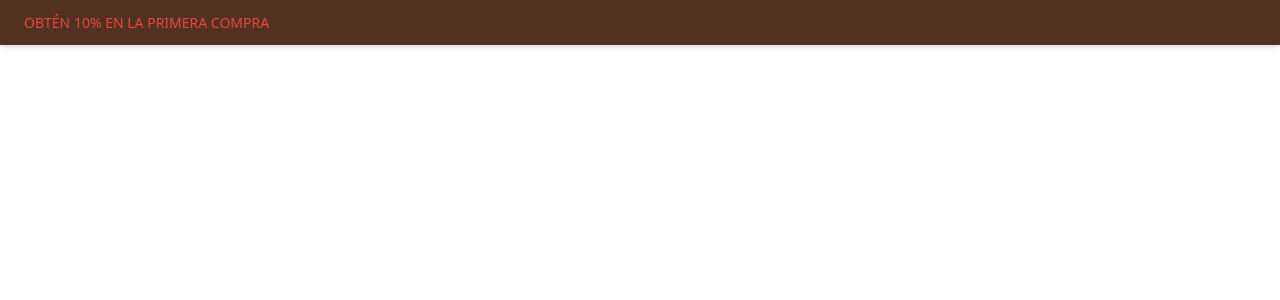
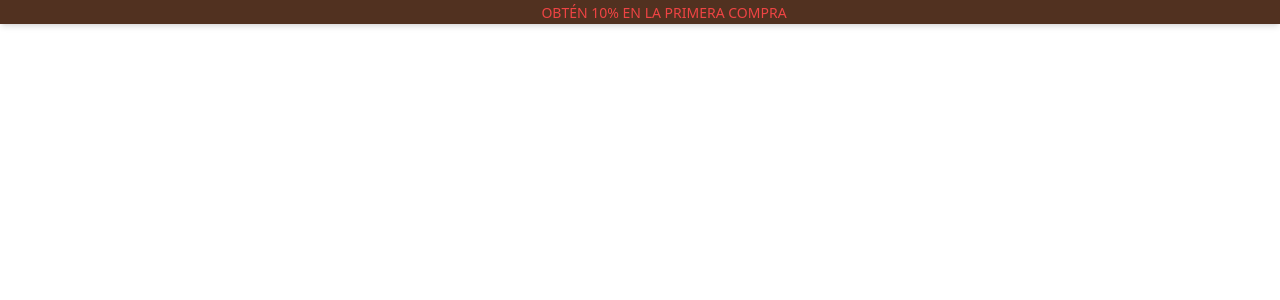
Before and after one commit to yorliana/donatella-dashboard, a React (Vite) app in the folder frontend/: page /seccioni in a window 1280 px wide. Shown: the top 300 px of the page. Built offline with nearby package versions, Linux system fonts and the light colour scheme; a web font is replaced by a local one.

Commit message:
Actualizacion Fron

```diff
--- a/frontend/src/components/SeccionI/SeccionI.jsx
+++ b/frontend/src/components/SeccionI/SeccionI.jsx
@@ -11,7 +11,7 @@ export default function SeccionI() {
     <div className="flex items-center justify-between px-6 py-3">
 
 
-<span className="block text-center text-[14px] text-red-500 font-medium font-montserrat">
+<span className="w-full fixed block text-center text-[14px] text-red-500 font-medium font-montserrat">
   OBTÉN 10% EN LA PRIMERA COMPRA
 </span>
 
--- a/frontend/tailwind.config.js
+++ b/frontend/tailwind.config.js
@@ -5,7 +5,9 @@ module.exports = {
     "./src/**/*.{js,ts,jsx,tsx}", // ✅ solo tu código
   ],
   theme: {
-    extend: {},
+    extend: {
+
+    },
   },
   plugins: [],
 }
```
